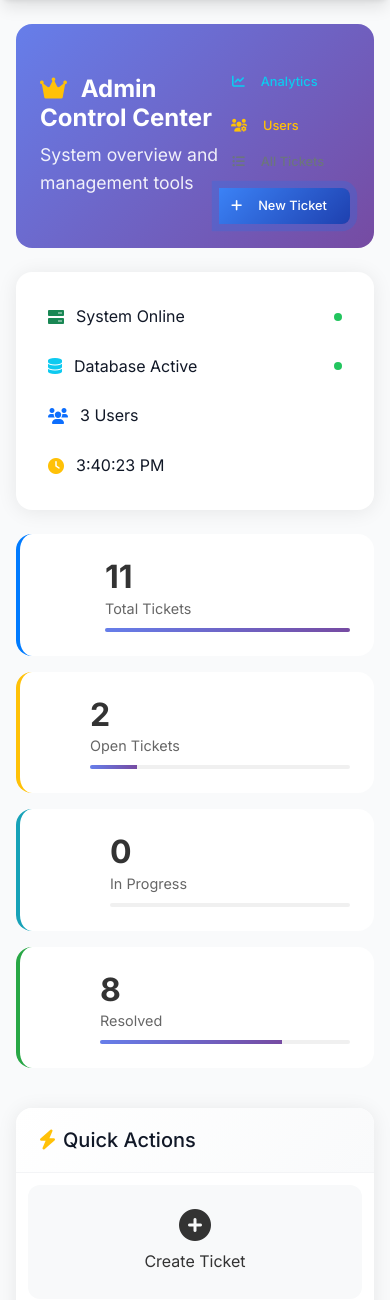
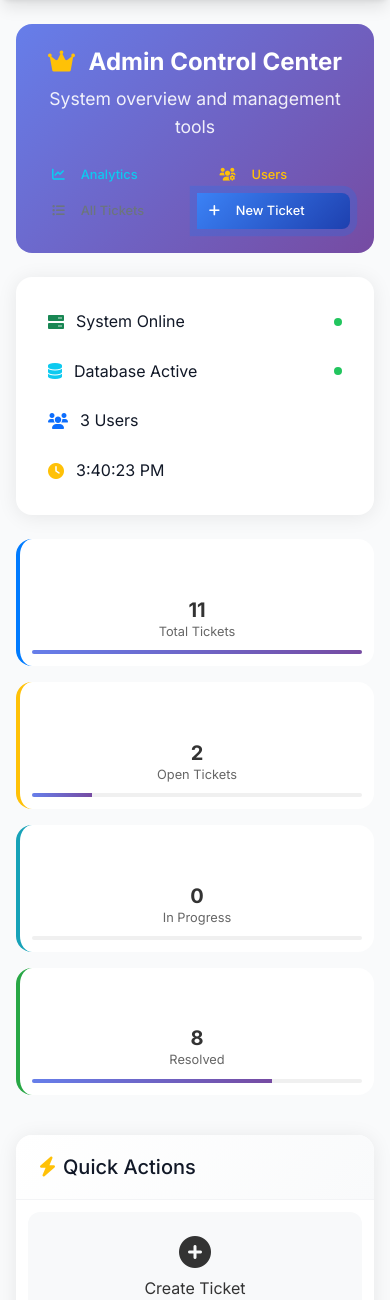
Before and after one commit to mudola/HelpTicketSystem, a Flask app: page /admin_dashboard in a window 390 px wide. Shown: the part 95-1395 px from the top of the page. Run offline with Flask 3, Linux system fonts and the light colour scheme; a user stored in the database is signed in; data comes from the database, SQL or seed files in the repository.

Commit message:
Assistant checkpoint: Made admin dashboard cards responsive and clickable
Assistant generated file changes:
- templates/admin_dashboard.html: Make stats cards responsive and clickable, Add CSS for clickable cards and improve responsiveness, Update responsive design CSS

---

User prompt:

on the administrator dashboard make the cards responsive also when clicked it should also open on the total tickets created or when clicked on the open should also does the same respectively to other cards

Replit-Commit-Author: Assistant
Replit-Commit-Session-Id: 5ff26b90-7b49-4ef2-b5aa-136099227148

```diff
--- a/templates/admin_dashboard.html
+++ b/templates/admin_dashboard.html
@@ -69,8 +69,9 @@
 
 <!-- Enhanced Statistics Cards with Animations -->
 <div class="row mb-4">
-    <div class="col-lg-3 col-md-6 mb-3">
-        <div class="stats-card card-primary" data-aos="fade-up" data-aos-delay="100">
+    <div class="col-xl-3 col-lg-6 col-md-6 col-sm-6 mb-3">
+        <a href="{{ url_for('tickets_list') }}" class="text-decoration-none">
+            <div class="stats-card card-primary clickable-card" data-aos="fade-up" data-aos-delay="100">
                 <div class="card-body">
                     <div class="stats-icon">
                         <i class="fas fa-ticket-alt"></i>
@@ -84,10 +85,12 @@
                     </div>
                 </div>
             </div>
+        </a>
     </div>
 
-    <div class="col-lg-3 col-md-6 mb-3">
-        <div class="stats-card card-warning" data-aos="fade-up" data-aos-delay="200">
+    <div class="col-xl-3 col-lg-6 col-md-6 col-sm-6 mb-3">
+        <a href="{{ url_for('tickets_list', status='open') }}" class="text-decoration-none">
+            <div class="stats-card card-warning clickable-card" data-aos="fade-up" data-aos-delay="200">
                 <div class="card-body">
                     <div class="stats-icon">
                         <i class="fas fa-hourglass-half"></i>
@@ -101,10 +104,12 @@
                     </div>
                 </div>
             </div>
+        </a>
     </div>
 
-    <div class="col-lg-3 col-md-6 mb-3">
-        <div class="stats-card card-info" data-aos="fade-up" data-aos-delay="300">
+    <div class="col-xl-3 col-lg-6 col-md-6 col-sm-6 mb-3">
+        <a href="{{ url_for('tickets_list', status='in_progress') }}" class="text-decoration-none">
+            <div class="stats-card card-info clickable-card" data-aos="fade-up" data-aos-delay="300">
                 <div class="card-body">
                     <div class="stats-icon">
                         <i class="fas fa-cogs"></i>
@@ -118,10 +123,12 @@
                     </div>
                 </div>
             </div>
+        </a>
     </div>
 
-    <div class="col-lg-3 col-md-6 mb-3">
-        <div class="stats-card card-success" data-aos="fade-up" data-aos-delay="400">
+    <div class="col-xl-3 col-lg-6 col-md-6 col-sm-6 mb-3">
+        <a href="{{ url_for('tickets_list', status='closed') }}" class="text-decoration-none">
+            <div class="stats-card card-success clickable-card" data-aos="fade-up" data-aos-delay="400">
                 <div class="card-body">
                     <div class="stats-icon">
                         <i class="fas fa-check-circle"></i>
@@ -134,6 +141,8 @@
                         </div>
                     </div>
                 </div>
+            </div>
+        </a>
     </div>
 </div>
 </div>
@@ -346,11 +355,38 @@
     overflow: hidden;
     transition: transform 0.3s ease, box-shadow 0.3s ease;
     background: white;
+    cursor: pointer;
 }
 
-.stats-card:hover {
-    transform: translateY(-5px);
-    box-shadow: 0 10px 30px rgba(0,0,0,0.15);
+.stats-card:hover,
+.clickable-card:hover {
+    transform: translateY(-8px);
+    box-shadow: 0 15px 40px rgba(0,0,0,0.2);
+}
+
+.clickable-card {
+    position: relative;
+}
+
+.clickable-card::after {
+    content: '';
+    position: absolute;
+    top: 0;
+    left: 0;
+    right: 0;
+    bottom: 0;
+    background: rgba(255, 255, 255, 0.1);
+    opacity: 0;
+    transition: opacity 0.3s ease;
+}
+
+.clickable-card:hover::after {
+    opacity: 1;
+}
+
+.clickable-card:active {
+    transform: translateY(-4px);
+    transition: transform 0.1s ease;
 }
 
 .stats-card.card-primary { border-left: 4px solid #007bff; }
@@ -564,6 +600,31 @@
 }
 
 /* Responsive Design */
+@media (max-width: 1200px) {
+    .stats-card .card-body {
+        padding: 1.25rem;
+    }
+
+    .stats-number {
+        font-size: 1.75rem;
+    }
+
+    .stats-icon {
+        font-size: 2rem;
+    }
+}
+
+@media (max-width: 992px) {
+    .admin-actions {
+        flex-direction: column;
+        gap: 0.5rem;
+    }
+
+    .btn-group {
+        width: 100%;
+    }
+}
+
 @media (max-width: 768px) {
     .admin-header {
         padding: 1.5rem;
@@ -581,6 +642,53 @@
         display: flex;
         flex-wrap: wrap;
         gap: 0.5rem;
+    }
+
+    .stats-card .card-body {
+        padding: 1rem;
+        text-align: center;
+    }
+
+    .stats-icon {
+        font-size: 1.75rem;
+        margin-right: 0;
+        margin-bottom: 0.5rem;
+    }
+
+    .stats-number {
+        font-size: 1.5rem;
+    }
+
+    .stats-label {
+        font-size: 0.8rem;
+    }
+}
+
+@media (max-width: 576px) {
+    .stats-card .card-body {
+        display: block;
+        text-align: center;
+        padding: 0.75rem;
+    }
+
+    .stats-icon {
+        display: block;
+        margin: 0 auto 0.5rem;
+        font-size: 1.5rem;
+    }
+
+    .stats-number {
+        font-size: 1.25rem;
+    }
+
+    .admin-header .d-flex {
+        flex-direction: column;
+        text-align: center;
+    }
+
+    .admin-actions {
+        margin-top: 1rem;
+        width: 100%;
     }
 }
 </style>
```
Lines whose indentation alone changed are shown as unchanged.
